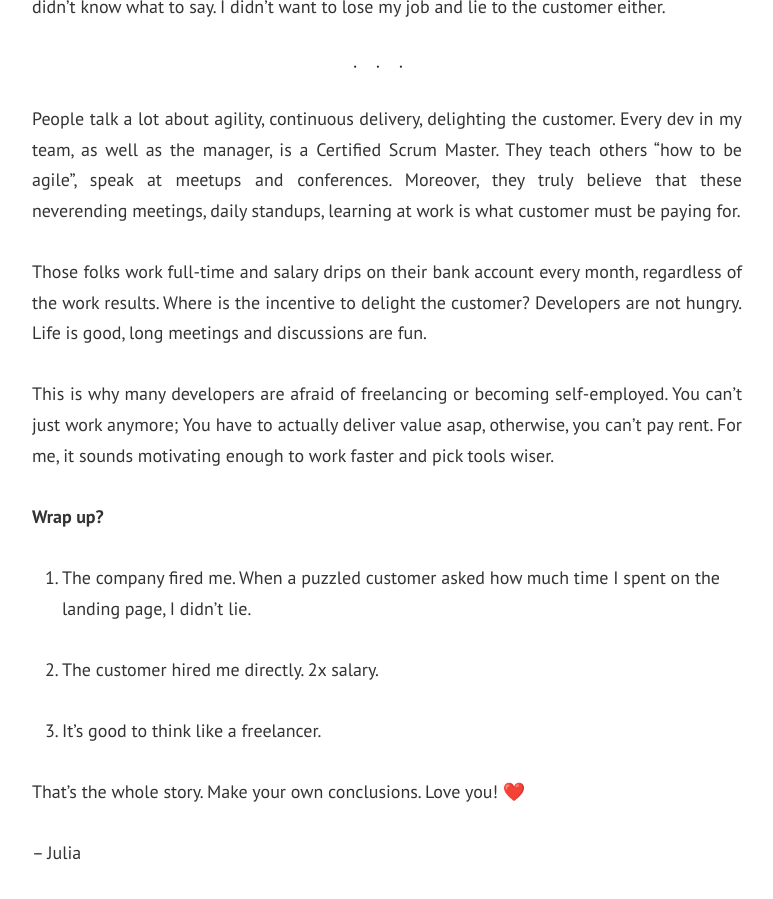
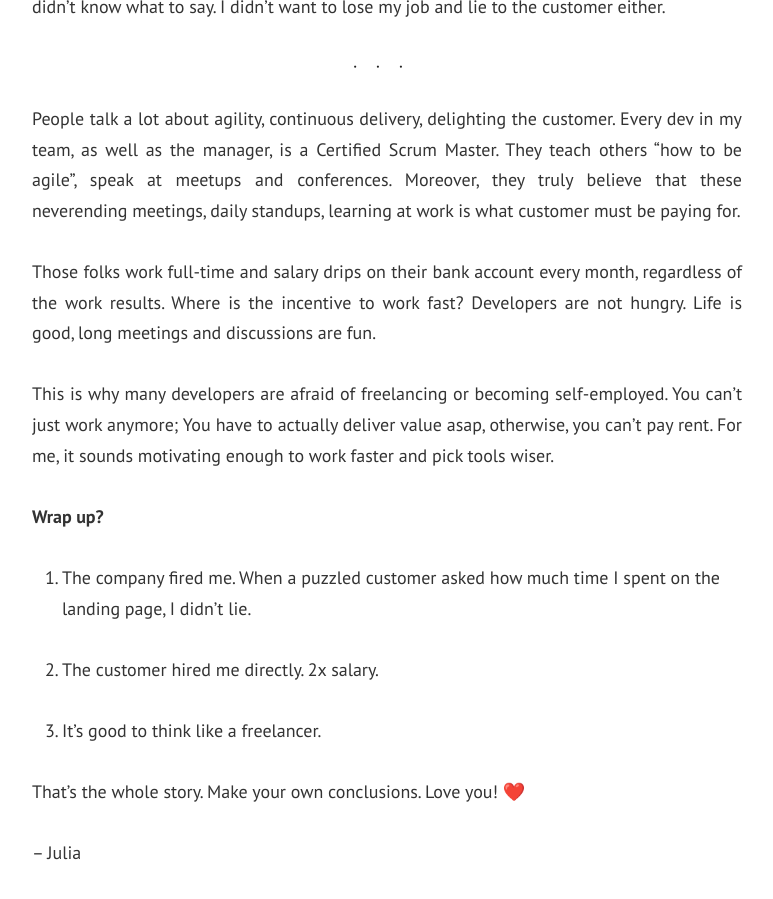
Before and after one commit to unicorncoding/unicorncoding.github.io, a Jekyll site: the page built from _posts/2020-06-20-fired-for-agility.md, in a window 1280 px wide and 900 px high, scrolled down 3108 px. Shown: the whole window, without its empty margins (253-1026 px from the left). Built offline with Jekyll 4.4.1, drawn with Linux system fonts in a browser that asks for light colours; nearby versions of some CDN libraries; comment, search, counter and statistics services are not loaded.

```diff
--- a/_posts/2020-06-20-fired-for-agility.md
+++ b/_posts/2020-06-20-fired-for-agility.md
@@ -44,7 +44,7 @@
 
 People talk a lot about agility, continuous delivery, delighting the customer. Every dev in my team, as well as the manager, is a Certified Scrum Master. They teach others "how to be agile", speak at meetups and conferences. Moreover, they truly believe that these neverending meetings, daily standups, learning at work is what customer must be paying for.
 
-Those folks work full-time and salary drips on their bank account every month, regardless of the work results. Where is the incentive to delight the customer? Developers are not hungry. Life is good, long meetings and discussions are fun.
+Those folks work full-time and salary drips on their bank account every month, regardless of the work results. Where is the incentive to work fast? Developers are not hungry. Life is good, long meetings and discussions are fun.
 
 This is why many developers are afraid of freelancing or becoming self-employed. You can't just work anymore; You have to actually deliver value asap, otherwise, you can't pay rent. For me, it sounds motivating enough to work faster and pick tools wiser.
 
```
